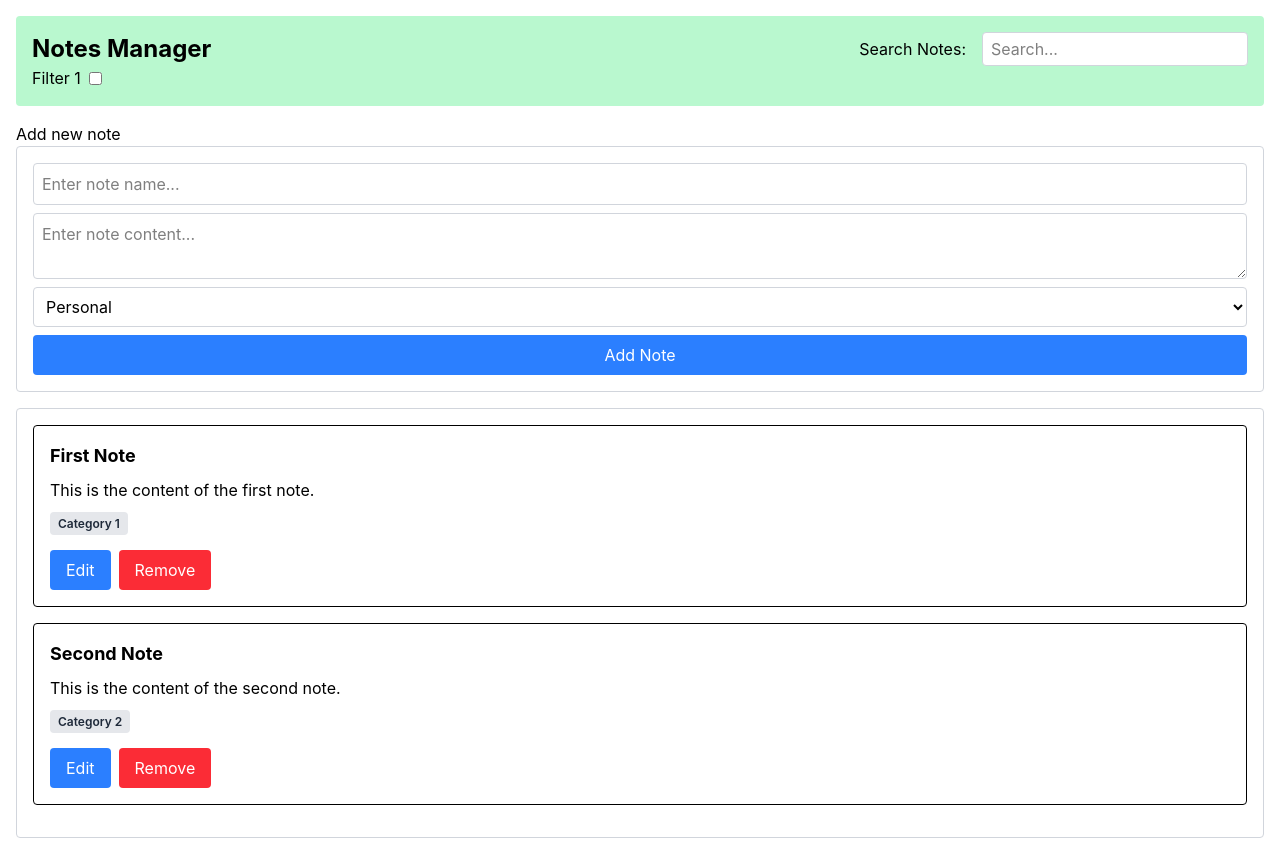
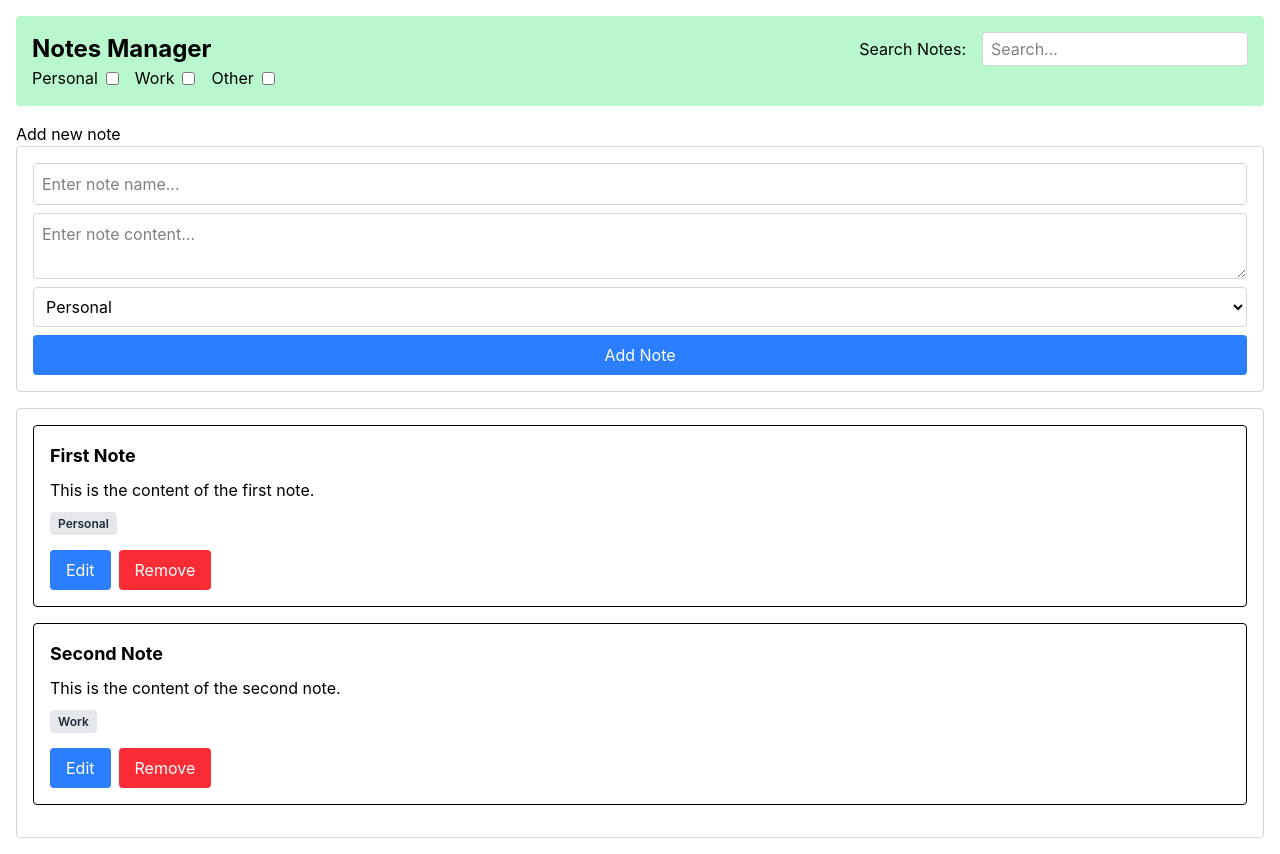
Before and after one commit to yevhenii-sokolvak/mentoring_js_tasks, a React (Vite) app in the folder reactjs/notes-manager/: page / in a window 1280 px wide. Built offline with nearby package versions, Linux system fonts and the light colour scheme.

Commit message:
feat: reactjs notes manager. added filter functionality

```diff
--- a/reactjs/notes-manager/components/FilterPanel.jsx
+++ b/reactjs/notes-manager/components/FilterPanel.jsx
@@ -1,10 +1,19 @@
-function FilterPanel() {
+import { CATEGORIES } from '../src/constants/CONSTANTS';
+
+function FilterPanel({onFilter}) {
+
+
     return(
         <div>
-            <label className="inline-flex items-center gap-2">
-                Filter 1
-                <input type="checkbox" id="filter1" name="filter1" value="Filter 1" />
-            </label>
+            {CATEGORIES.map((category) => (
+                <label
+                    className="inline-flex items-center gap-2 mr-4"
+                    key={category.replace(/\s+/g, "_").toLowerCase()}
+                >
+                    {category}
+                    <input type="checkbox" name="category" value={category} onChange={() => onFilter(category)} />
+                </label>
+            ))}
         </div>
     )
 }
--- a/reactjs/notes-manager/components/Header.jsx
+++ b/reactjs/notes-manager/components/Header.jsx
@@ -1,6 +1,6 @@
 import FilterPanel from './FilterPanel'
 
-function Header({ onSearch }) {
+function Header({ onSearch, onFilter }) {
     return(
         <header className="flex flex-col mb-4 bg-green-200 p-4 rounded">
             <div className="flex flex-col justify-between items-center gap-2 md:flex-row">
@@ -16,7 +16,7 @@ function Header({ onSearch }) {
                         placeholder="Search..." />
                 </label>
             </div>
-            <FilterPanel />
+            <FilterPanel onFilter={onFilter} />
         </header>
     )
 }
--- a/reactjs/notes-manager/components/NoteCard.jsx
+++ b/reactjs/notes-manager/components/NoteCard.jsx
@@ -1,4 +1,5 @@
 import {useState} from 'react';
+import { CATEGORIES } from '../src/constants/CONSTANTS';
 
 function NoteCard({ note, onDeleteNote, onEditNote }) {
     const [isEditing, setIsEditing] = useState(false);
@@ -50,9 +51,11 @@ function NoteCard({ note, onDeleteNote, onEditNote }) {
                         className="bg-gray-200 text-gray-800 text-xs font-semibold px-2 py-1 rounded"
                         onChange={(e) => onEditNote(note.id, { ...note, category: e.target.value })}
                     >
-                        <option value="personal">Personal</option>
-                        <option value="work">Work</option>
-                        <option value="other">Other</option>
+                        {CATEGORIES.map((category) => (
+                            <option key={category} value={category}>
+                                {category}
+                            </option>
+                        ))}
                     </select>
                 </div>
             ) : (
--- a/reactjs/notes-manager/components/NoteForm.jsx
+++ b/reactjs/notes-manager/components/NoteForm.jsx
@@ -1,4 +1,5 @@
 import { useState } from 'react';
+import { CATEGORIES } from '../src/constants/CONSTANTS';
 
 function NoteForm({ onAddNote }) {
     const [newTitle, setNewTitle] = useState('');
@@ -41,9 +42,11 @@ function NoteForm({ onAddNote }) {
                     value={newCategory}
                     onChange={(e) => setNewCategory(e.target.value)}
                 >
-                    <option value="personal">Personal</option>
-                    <option value="work">Work</option>
-                    <option value="other">Other</option>
+                    {CATEGORIES.map((category) => (
+                        <option key={category} value={category}>
+                            {category}
+                        </option>
+                    ))}
                 </select>
                 <button type="submit" className="bg-blue-500 text-white p-2 rounded hover:bg-blue-600 cursor-pointer">
                     Add Note
--- a/reactjs/notes-manager/src/App.jsx
+++ b/reactjs/notes-manager/src/App.jsx
@@ -10,16 +10,17 @@ function App() {
       id: crypto.randomUUID(),
       title: 'First Note',
       content: 'This is the content of the first note.',
-      category: 'Category 1',
+      category: 'Personal',
     },
     {
       id: crypto.randomUUID(),
       title: 'Second Note',
       content: 'This is the content of the second note.',
-      category: 'Category 2',
+      category: 'Work',
     },
   ]);
   const [searchTerm, setSearchTerm] = useState("");
+  const [filterCategory, setFilterCategory] = useState([]);
 
   const handleAddNote = (newNote) => {
     setNotes((prevNotes) => [...prevNotes, newNote]);
@@ -37,13 +38,31 @@ function App() {
     setSearchTerm(searchTerm);
   }
 
-  const filteredNotes = notes.filter((note) =>
-    note.title.toLowerCase().includes(searchTerm.toLowerCase())
-  );
+  const handleFilter = (category) => {
+    setFilterCategory((prevCategories) => {
+      if (prevCategories.includes(category)) {
+        return prevCategories.filter((item) => item !== category);
+      }
+
+      return [...prevCategories, category];
+    });
+  };
+
+  const filteredNotes = notes.filter((note) => {
+    const matchesSearch = note.title
+      .toLowerCase()
+      .includes(searchTerm.toLowerCase());
+
+    const matchesCategory =
+      filterCategory.length === 0 ||
+      filterCategory.includes(note.category);
+
+    return matchesSearch && matchesCategory;
+  });
 
   return (
     <div className="container mx-auto p-4">
-      <Header onSearch={handleSearch} />
+      <Header onSearch={handleSearch} onFilter={handleFilter} />
       <NotesManager notes={filteredNotes} onAddNote={handleAddNote} onDeleteNote={handleDeleteNote} onEditNote={handleEditNote} />
     </div>
   )
--- /dev/null
+++ b/reactjs/notes-manager/src/constants/CONSTANTS.js
@@ -0,0 +1,5 @@
+export const CATEGORIES = [
+    'Personal',
+    'Work',
+    'Other'
+]
```
